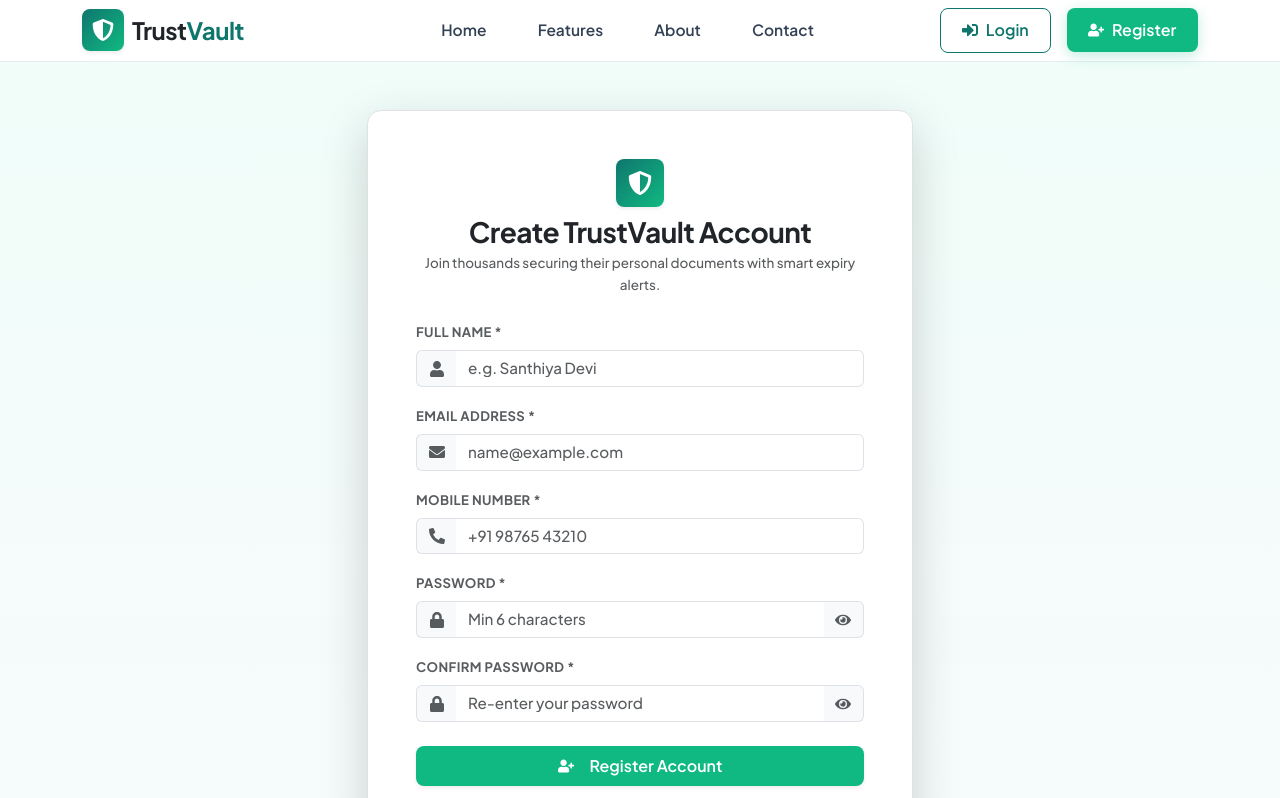
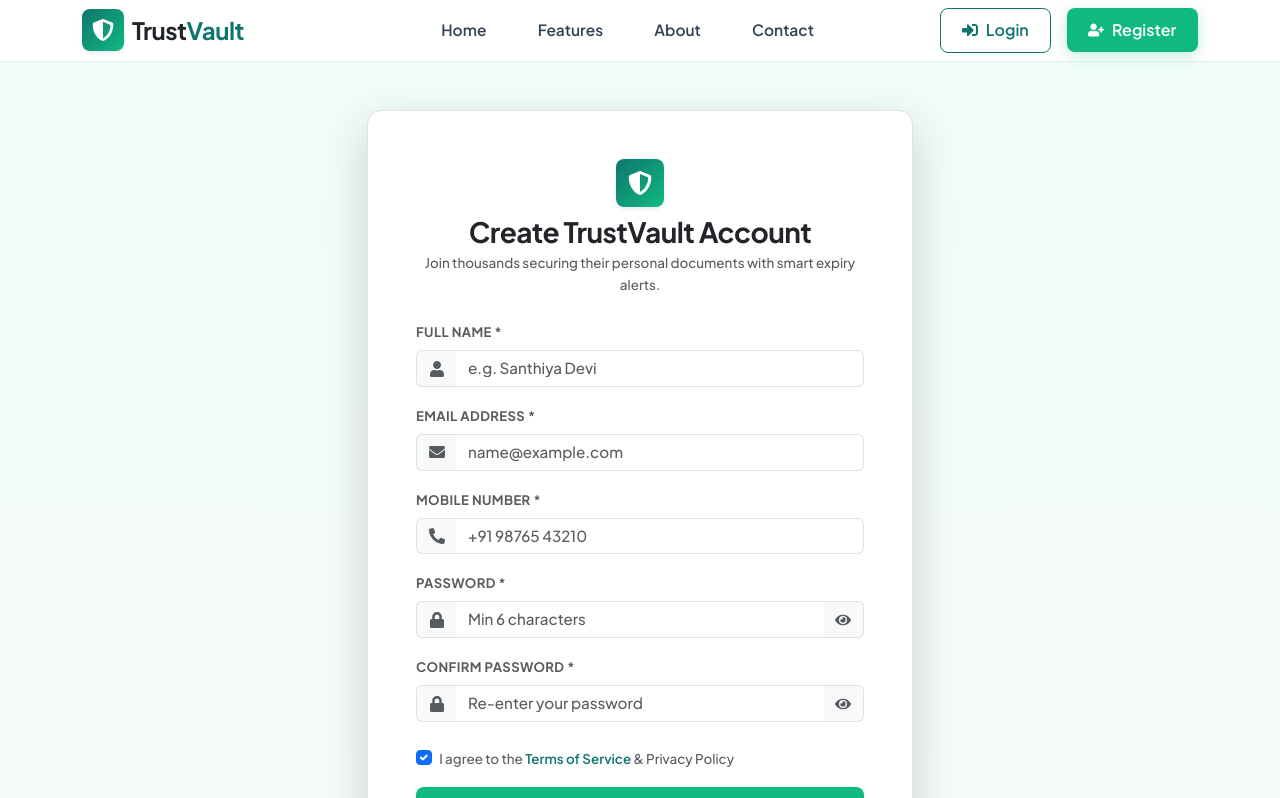
Before and after one commit to santhiya-mohanasundaram/TrustVault-documentation, a React (Vite) app in the folder Frontend/: page /register in a window 1280 px wide. Shown: the top 798 px of the page. Built offline with nearby package versions, Linux system fonts and the light colour scheme.

Commit message:
Add terms of service agreement checkbox and validation cues to registration

```diff
--- a/Frontend/src/pages/public/RegisterPage.jsx
+++ b/Frontend/src/pages/public/RegisterPage.jsx
@@ -30,6 +30,7 @@ const RegisterPage = () => {
   const [showPassword, setShowPassword] = useState(false);
   const [showConfirmPassword, setShowConfirmPassword] = useState(false);
   const [errors, setErrors] = useState({});
+  const [agreeTerms, setAgreeTerms] = useState(true);
 
   // Password Strength Calculation
   const calculatePasswordStrength = (pwd) => {
@@ -266,6 +267,18 @@ const RegisterPage = () => {
                     )}
                   </div>
 
+                  <div className="form-check mb-3">
+                    <input
+                      type="checkbox"
+                      className="form-check-input"
+                      id="termsCheck"
+                      checked={agreeTerms}
+                      onChange={(e) => setAgreeTerms(e.target.checked)}
+                    />
+                    <label className="form-check-label small text-muted" htmlFor="termsCheck">
+                      I agree to the <span className="text-teal fw-semibold">Terms of Service</span> & Privacy Policy
+                    </label>
+                  </div>
                   {/* Submit Button */}
                   <button type="submit" className="btn btn-emerald w-100 py-2 fs-6 shadow-sm mb-3">
                     <FaUserPlus className="me-2" /> Register Account
```
